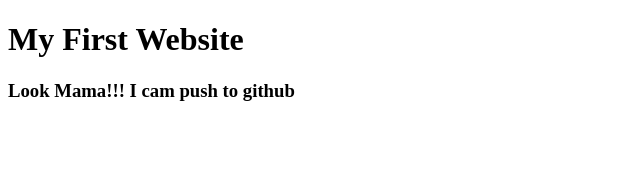
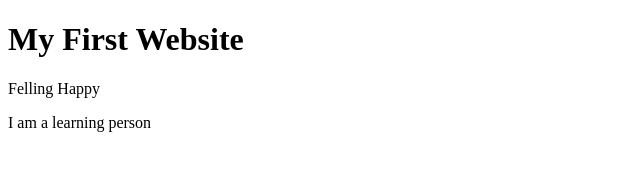
Before and after one commit to Shafiul517/my-first-website, a plain HTML site: page index.html in a window 1280 px wide. Shown: the whole page, without its empty margins (0-640 px from the left). Drawn offline with Linux system fonts and the light colour scheme.

Commit message:
Felling Happy

```diff
--- a/index.html
+++ b/index.html
@@ -7,6 +7,7 @@
 </head>
 <body>
     <h1>My First Website</h1>
-    <h3>Look Mama!!! I cam push to github</h3>
+    <p>Felling Happy</p>
+    <p>I am a learning person</p>
 </body>
 </html>
```
